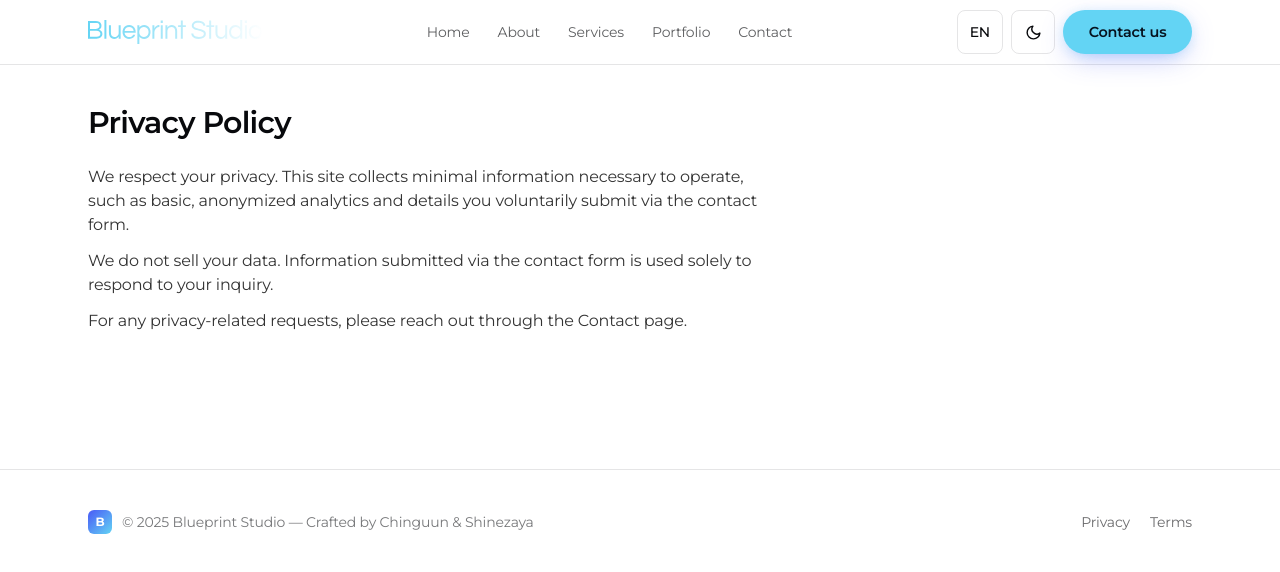
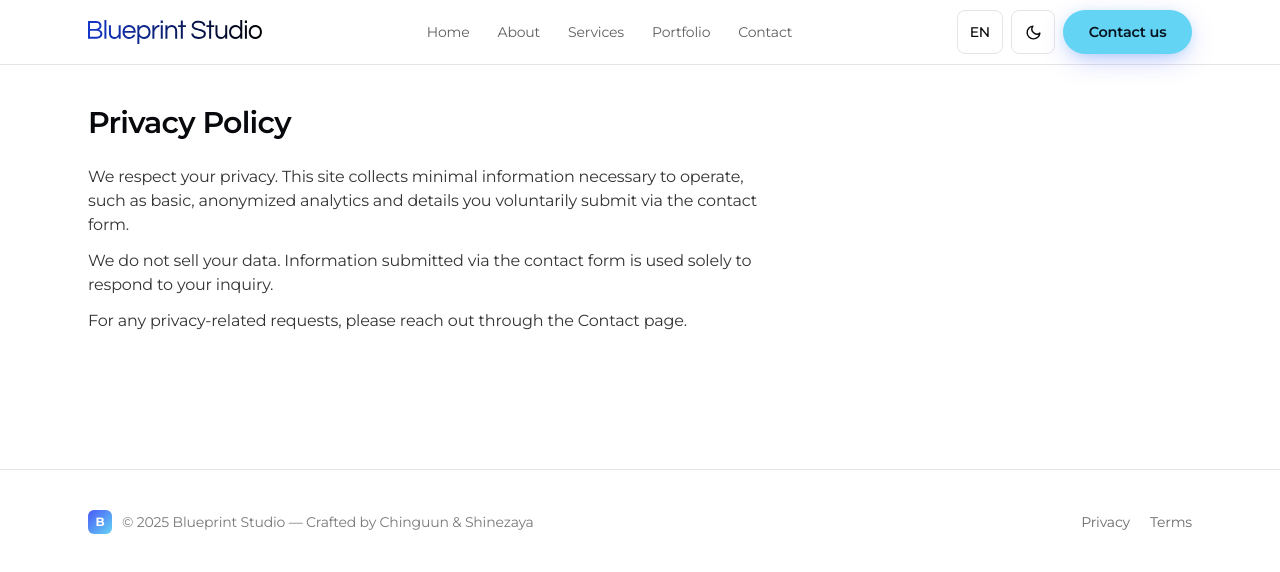
Before and after one commit to shinezayam/blueprint-studio, a Next.js app: page /en/privacy in a window 1280 px wide. Both pictures are taken after a click on the button "Switch to light mode". Shown: the top 572 px of the page. Built offline with nearby package versions, Linux system fonts and the light colour scheme.

Commit message:
Add theme-adaptive logo (light-mode wordmark)
Show the #1438CC→black wordmark in light mode and the cyan→white one in
dark mode, toggled via .dark CSS.

Co-Authored-By: Claude Opus 4.8 (1M context) <noreply@anthropic.com>

```diff
--- a/src/app/globals.css
+++ b/src/app/globals.css
@@ -297,6 +297,12 @@ body {
   opacity: 0.5;
 }
 
+/* Theme-adaptive logo: light wordmark by default, dark wordmark under .dark */
+.logo-dark { display: none; }
+.logo-light { display: block; }
+.dark .logo-dark { display: block; }
+.dark .logo-light { display: none; }
+
 /* Thin gradient hairline divider */
 .gradient-rule {
   height: 1px;
--- a/src/components/Navbar.tsx
+++ b/src/components/Navbar.tsx
@@ -35,7 +35,13 @@ export function Navbar() {
             <img
               src="/logo.svg"
               alt="Blueprint Studio"
-              className="h-5 sm:h-6 w-auto transition-transform group-hover:scale-[1.03]"
+              className="logo-dark h-5 sm:h-6 w-auto transition-transform group-hover:scale-[1.03]"
+            />
+            {/* eslint-disable-next-line @next/next/no-img-element */}
+            <img
+              src="/logo-light.svg"
+              alt="Blueprint Studio"
+              className="logo-light h-5 sm:h-6 w-auto transition-transform group-hover:scale-[1.03]"
             />
           </Link>
 
```
Also changed, not shown: public/logo-light.svg (added).
